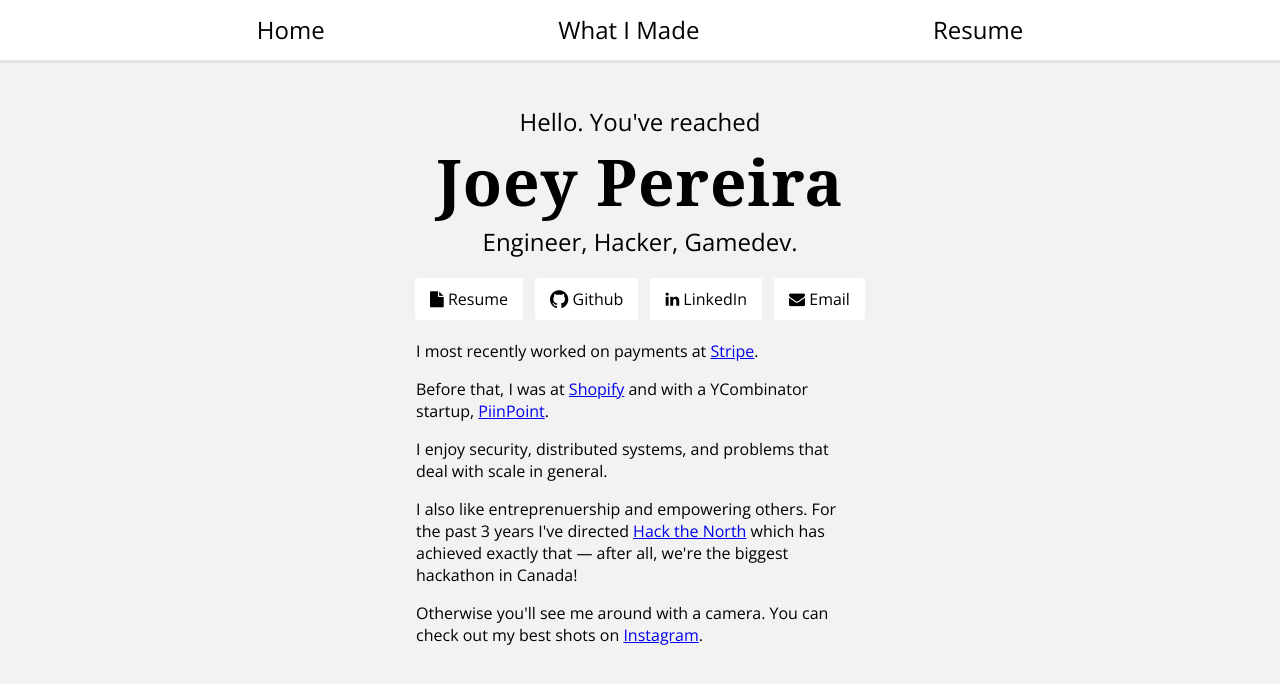
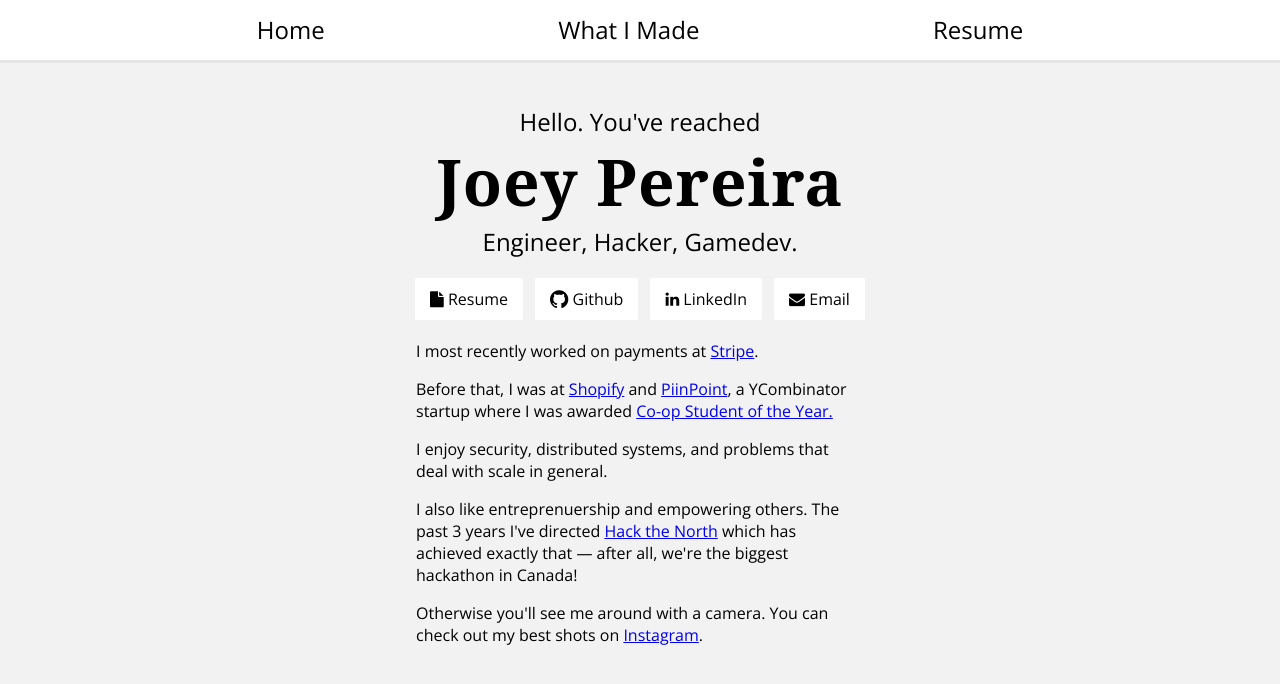
Before and after one commit to lgo/lego.github.io, a Jekyll site: the page built from index.html, in a window 1280 px wide. Shown: the top 684 px of the page. Built offline with Jekyll 4.4.1, drawn with Linux system fonts in a browser that asks for light colours; nearby versions of some CDN libraries; some web fonts are replaced.

Commit message:
Added tracking and made some edits

```diff
--- a/_includes/ga.html
+++ b/_includes/ga.html
@@ -9,3 +9,21 @@
       ga('require', 'linkid', 'linkid.js');
       ga('send', 'pageview');
 </script>
+
+<script>
+var outbound = function(url, item) {
+  if (window.ga) {
+    // send event for an outbound click
+    ga('send', 'event', 'outbound', item, url, {
+      'transport': 'beacon',
+      'hitCallback': function() {
+      }
+    });
+  } else {
+    // if blocked, do nothing
+  }
+  // ensure we follow the link
+  return true;
+}
+
+</script>
--- a/_includes/header.html
+++ b/_includes/header.html
@@ -20,7 +20,7 @@
             <a class="Menu-item-link" href="/random">Random</a>
         </div> -->
         <div class="Menu-item">
-            <a class="Menu-item-link" href="/resume.pdf">Resume</a>
+            <a class="Menu-item-link" onclick="outbound('/resume.pdf', 'resume');" href="/resume.pdf">Resume</a>
         </div>
     </nav>
 </header>
--- a/index.html
+++ b/index.html
@@ -16,40 +16,40 @@
   </div>
   <div class="ContactInfo">
     <div class="ContactInfo-item">
-      <a class="ContactInfo-item-link ContactInfo-item-link--border" target="_blank" href="/resume.pdf">
+      <a class="ContactInfo-item-link ContactInfo-item-link--border" target="_blank" onclick="outbound('/resume.pdf', 'resume');" href="/resume.pdf">
         <i class="fa fa-file"></i>
         Resume
       </a>
     </div>
     <div class="ContactInfo-item">
-      <a class="ContactInfo-item-link ContactInfo-item-link--border" target="_blank" href="https://github.com/{{ site.data.theme.social.github }}">
+      <a class="ContactInfo-item-link ContactInfo-item-link--border" target="_blank" onclick="outbound('https://github.com/{{ site.data.theme.social.github }}', 'github');" href="https://github.com/{{ site.data.theme.social.github }}">
         <i class="fa fa-lg fa-github"></i>
         Github
       </a>
     </div>
     <div class="ContactInfo-item">
-      <a class="ContactInfo-item-link ContactInfo-item-link--border" target="_blank" href="https://linkedin.com/in/{{ site.data.theme.social.linkedin }}">
+      <a class="ContactInfo-item-link ContactInfo-item-link--border" target="_blank" onclick="outbound('https://linkedin.com/in/{{ site.data.theme.social.linkedin }}', 'linkedin');" href="https://linkedin.com/in/{{ site.data.theme.social.linkedin }}">
         <i class="fa fa-linkedin"></i>
         LinkedIn
       </a>
     </div>
     <div class="ContactInfo-item">
-      <a class="ContactInfo-item-link ContactInfo-item-link--border" target="_blank" href="mailto:{{ site.data.theme.email }}">
+      <a class="ContactInfo-item-link ContactInfo-item-link--border" target="_blank" onclick="outbound('mailto:{{ site.data.theme.email }}', 'email');" href="mailto:{{ site.data.theme.email }}">
         <i class="fa fa-envelope"></i>
         Email
       </a>
     </div>
   </div>
   <div class="Info">
-    <p>I most recently worked on payments at <a target="_blank" class="linkify" href="https://stripe.com">Stripe</a>.</p>
+    <p>I most recently worked on payments at <a target="_blank" class="linkify" onclick="outbound('https://stripe.com', 'stripe');" href="https://stripe.com">Stripe</a>.</p>
 
-    <p>Before that, I was at <a target="_blank" class="linkify" href="https://shopify.ca">Shopify</a> and with a YCombinator startup, <a target="_blank" class="linkify" href="https://piinpoint.com">PiinPoint</a>.</p>
+    <p>Before that, I was at <a target="_blank" class="linkify" onclick="outbound('https://shopify.ca', 'shopify');" href="https://shopify.ca">Shopify</a> and  <a target="_blank" class="linkify" onclick="outbound('https://piinpoint.com', 'piinPoint');" href="https://piinpoint.com">PiinPoint</a>, a YCombinator startup where I was awarded <a class="linkify" onclick="outbound('https://piinpoint.com', 'coop-award');" href="https://uwaterloo.ca/news/news/university-waterloo-honours-its-top-co-op-students-including">Co-op Student of the Year.</a></p>
 
     <p>I enjoy security, distributed systems, and problems that deal with scale in general.
 
-    <p>I also like entreprenuership and empowering others. For the past 3 years I've directed <a target="_blank" class="linkify" href="https://hackthenorth.com">Hack the North</a> which has achieved exactly that — after all, we're the biggest hackathon in Canada!</p>
+    <p>I also like entreprenuership and empowering others. The past 3 years I've directed <a target="_blank" class="linkify" onclick="outbound('https://hackthenorth.com', 'hackthenorth');" href="https://hackthenorth.com">Hack the North</a> which has achieved exactly that — after all, we're the biggest hackathon in Canada!</p>
 
-    <p>Otherwise you'll see me around with a camera. You can check out my best shots on <a target="_blank" class="linkify" href="https://instagram.com/xLegoz">Instagram</a>.</p>
+    <p>Otherwise you'll see me around with a camera. You can check out my best shots on <a target="_blank" class="linkify" onclick="outbound('https://instagram.com', 'instagram');" href="https://instagram.com/xLegoz">Instagram</a>.</p>
 
   </div>
 </div>
--- a/projects.html
+++ b/projects.html
@@ -12,7 +12,7 @@
         <div class="Project">
             <div class="Project-title">
                 {% if project.link %}
-                    <a class="Project-title-link Link" target="_blank" href="{{project.link}}">
+                    <a class="Project-title-link Link" target="_blank" onclick="outbound('{{project.link}}', 'github-repo');" href="{{project.link}}">
                         <i class="fa fa-github"></i>
                         {{project.name}}
                     </a>
```
